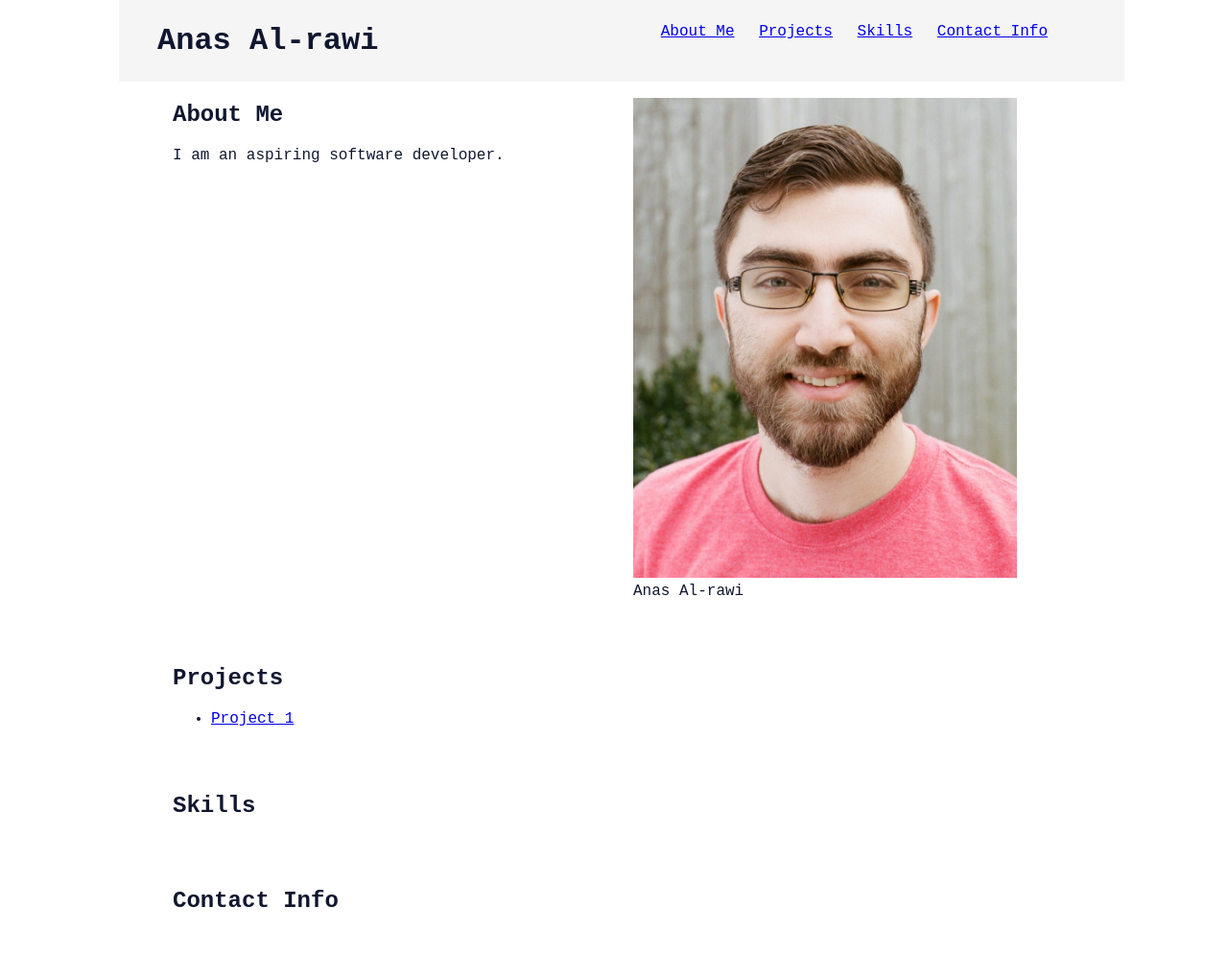
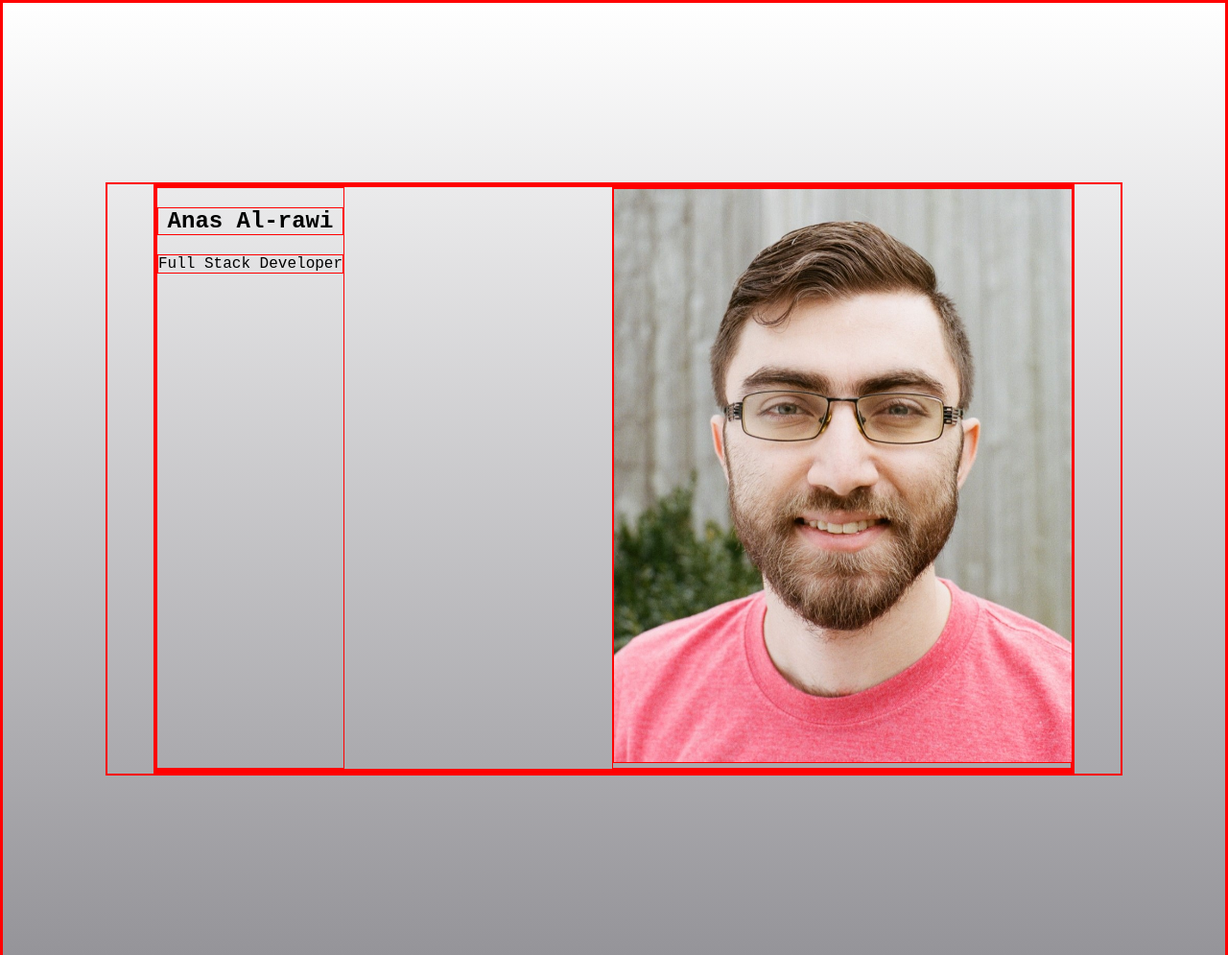
Before and after one commit to AnasMAlrawi/AnasMAlrawi.github.io, a plain HTML site: page index.html in a window 1280 px wide. Shown: the whole page at 96% size. Drawn offline with Linux system fonts and the light colour scheme.

Commit message:
remade site structure

```diff
--- a/index.html
+++ b/index.html
@@ -8,44 +8,28 @@
         <script src="./script.js" defer></script>
     </head>
     <body>
-        <header>
-            <h1 class="header-name">Anas Al-rawi</h1>
-            <nav>
-                    <a href="#about-me" class="nav-link">About Me</a>
-                    <a href="#projects" class="nav-link">Projects</a>
-                    <a href="#skills" class="nav-link">Skills</a>
-                    <a href="#contact-info" class="nav-link">Contact Info</a>
-            </nav>
-        </header>
-        <main>
-            <section id="about-me">
-                <div class="about-me-text-container">
-                    <h2 class="section-title">About Me</h2>
-                    <p>I am an aspiring software developer.</p>
-                    <p></p>
-                    <p></p>
-                    <p></p>
-                </div>
-                <figure class="profile-photo">
-                    <img src="./resources/profile_photo_main.jpg" alt="Anas Al-rawi">
-                    <figcaption>Anas Al-rawi</figcaption>
-                </figure>
-            </section>
-            <section id="projects">
-                <h2 class="section-title">Projects</h2>
-                <ul class="projecct-list">
-                    <li><a href="https://github.com/AnasMAlrawi/mixed_messages_omikuji" target="_blank">Project 1</a></li>
-                </ul>
-            </section>
-            <section id="skills">
-                <h2 class="section-title">Skills</h2>
-                <div class="skills-container"></div>
-            </section>
-            <section id="contact-info">
-                <h2 class="section-title">Contact Info</h2>
-                <div class="contact-container"></div>
-            </section>
-        </main>
-        <footer></footer>
+        <div id="background">
+            <div id="content-box">
+                <main>
+                    <header class="inactive"></header>
+                    <section id="home-page" class="active">
+                        <div id="home-content-container">
+                            <div class="flex-container">
+                                <div class="left">
+                                    <h2>Anas Al-rawi</h2>
+                                    <p>Full Stack Developer</p>
+                                </div>
+                                <div class="right">
+                                    <img src="./resources/profile_photo_main.jpg" alt="Anas Al-rawi">
+                                </div>
+                            </div>
+                        </div>
+                        <div id="home-buttons-container"></div>
+                    </section>
+                    <section id="projects-page" class="inactive"></section>
+                    <section id="contact-me-page" class="inactive"></section>
+                </main>
+            </div>
+        </div>
     </body>
 </html>
--- a/style.css
+++ b/style.css
@@ -22,68 +22,79 @@
     --my-lavender: #5865f2;
 }
 
+.active {
+    display: block;
+}
+
+.inactive {
+    display: none;
+}
+
+* {
+    border: 1px solid red;
+}
+
 html {
-    background-color: var(--my-foreground-main);
-    color: var(--my-background-main);
     font-family: 'Courier New', Courier, monospace;
 }
 
 body {
-    max-width: 62.5rem;
-    margin: auto;
+    min-height: 100vh;
+    min-width: 320px;
+    overflow-x: hidden;
+    word-wrap: break-word;
+    margin: 0;
+    padding: 0;
 }
 
-header {
-    position: fixed;
-    top: 0;
-    width: 100%;
-    background-color: var(--my-foreground-mid);
-    z-index: 1;
-    padding: 1.5rem;
-    margin: auto -1rem;
-    max-width: 62.5rem;
+#background {
+    background-image: linear-gradient(var(--my-foreground-main), var(--my-light-highlight));
+    min-height: 100vh;
+    position: relative;
+    overflow: hidden;
+    padding: 6rem;
+    display: flex;
+    align-items: center;
+    justify-content: center;
 }
 
-header h1 {
-    display: inline;
-    margin-left: 1rem;
-}
-
-nav {
-    display: inline;
-    float: right;
-    height: 100%;
-    margin-right: 2.5rem;
-}
-
-nav a {
-    margin-right: 1rem;
+#content-box {
+    z-index: 1;
+    max-width: 100%;
+    flex: 0 0;
+    position: relative;
+    text-align: center;
+    background-color: transparent;
+    transition: opacity 0.5s ease-in-out 0s;
+    display: flex;
+    align-items: center;
+    justify-content: center;
 }
 
 main {
-    margin: 70px auto auto;
-    padding: 0 2.5rem;
+    width: 60rem;
+    max-width: 100%;
+    position: relative;
+    padding: 0 3rem;
 }
 
-section {
-    padding: 1rem 0;
+main section {
+    transition: opacity 0.75s ease-in-out 0.375s,min-height 0.375s ease-in-out, max-height 0.375s ease-in-out;
 }
 
-#about-me {
+main header {
+    transition: opacity 0.375s ease-in-out 0.5625s, visibility 0.375s linear 0.5625s;
+}
+
+.flex-container {
     display: flex;
     justify-content: space-between;
 }
 
-.about-me-text-container {
-    max-width: 40rem;
+.flex-container div {
+    max-width: 50%;
 }
 
-.profile-photo {
-    max-width: 25rem;
-    align-self: center;
+img {
+    max-width: 100%;
 }
-
-.profile-photo img {
-    max-width: 100%;
-    height: auto;
-}
```
